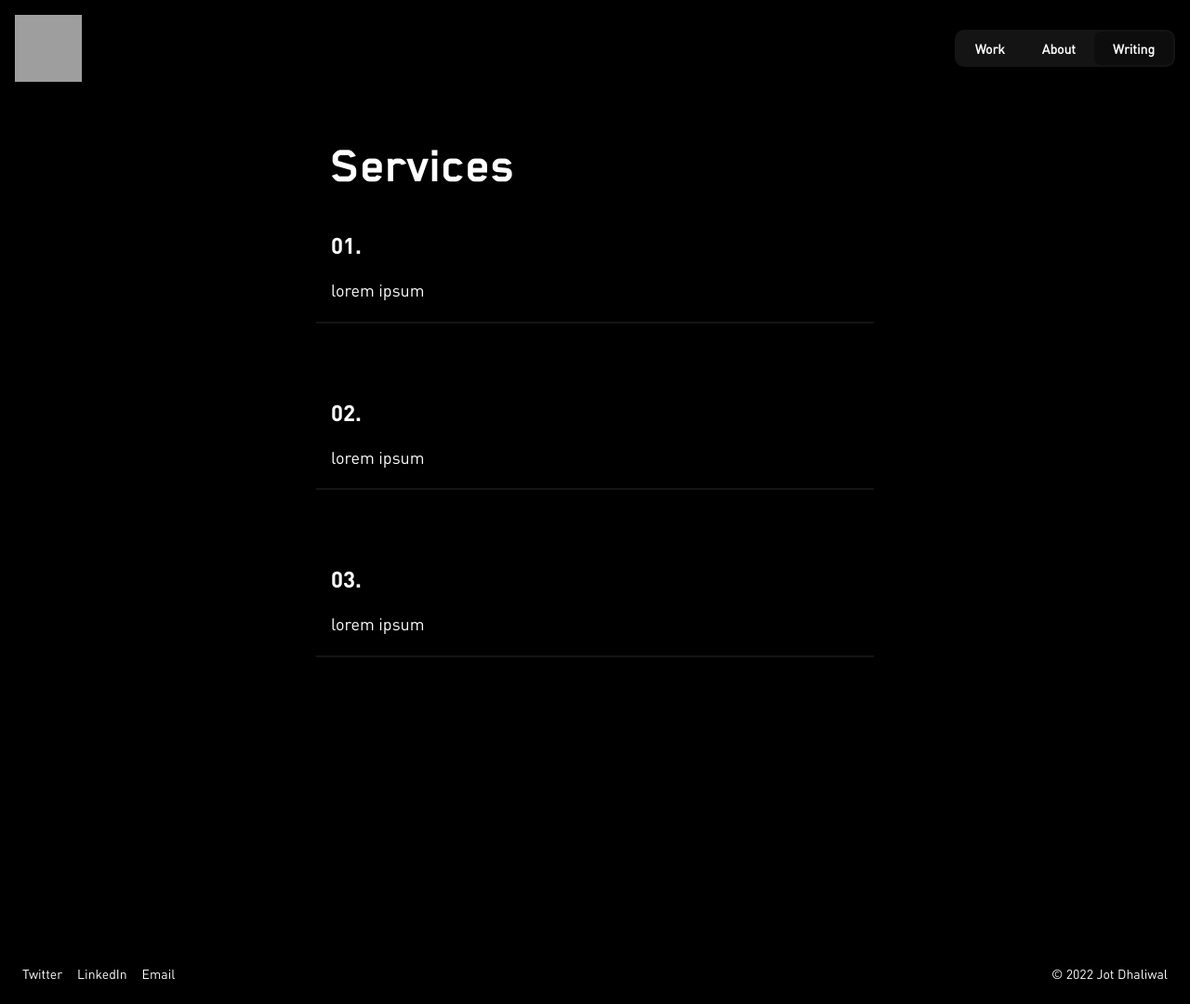
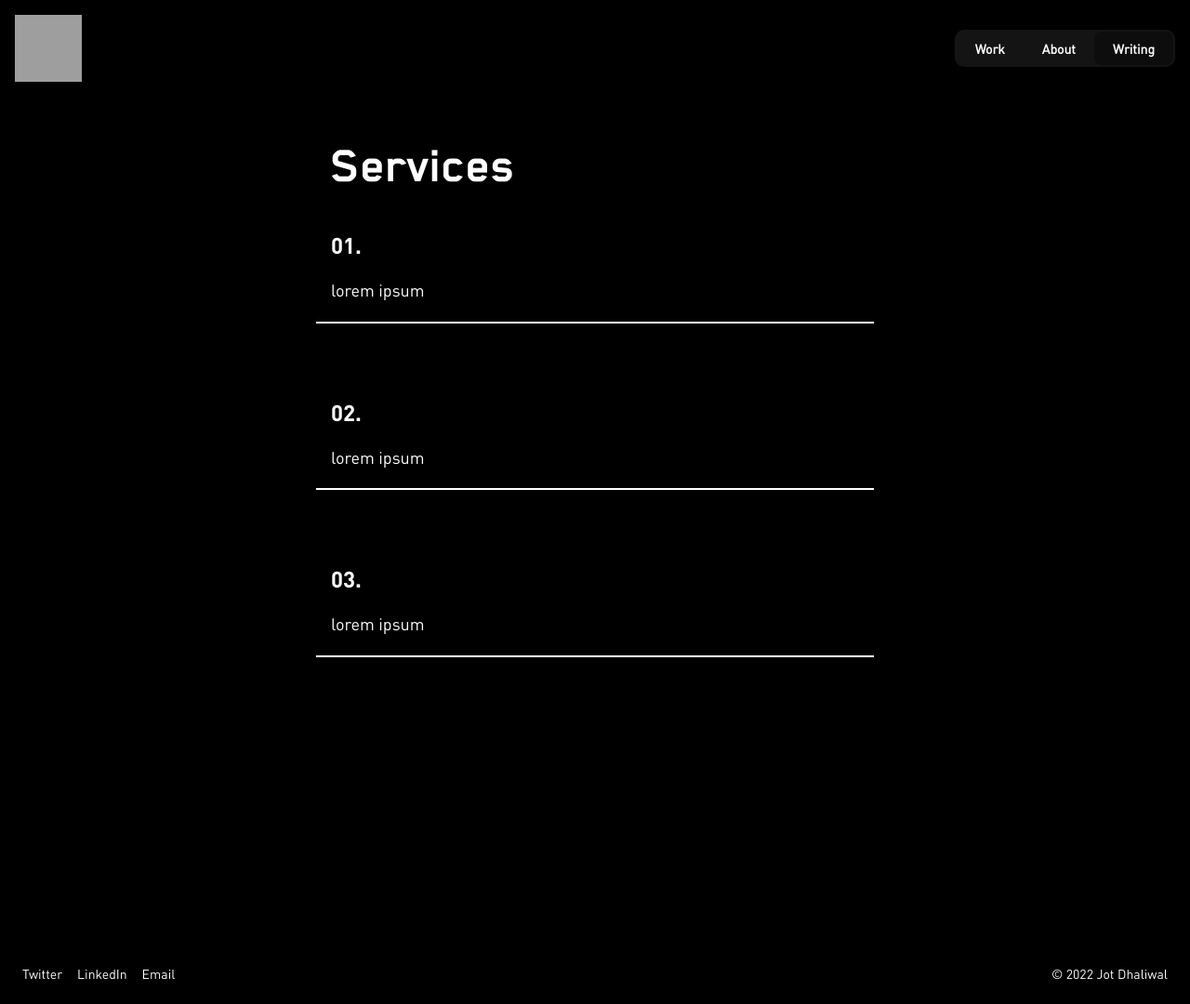
Before and after one commit to jotd/jotd-portfolio, a Jekyll site: the page services/index.html, which Jekyll copies as it is, in a window 1280 px wide and 1080 px high. Shown: the whole window at 93% size. Built offline with Jekyll 4.4.1, drawn with Linux system fonts in a browser that asks for light colours; grey boxes are pictures that could not be loaded.

Commit message:
Update styles.css

```diff
--- a/css/styles.css
+++ b/css/styles.css
@@ -1,9 +1,12 @@
+
+
+/* Typography + Colors ///////////////////////////////////////////////////////////// */
 /* Blender Bold */
 @font-face {
   font-family: "blender_probold";
   src: url("/css/fonts/blender_pro_bold-webfont.woff") format("woff"); }
 
-  /* DIN Bold */
+/* DIN Bold */
 @font-face {
   font-family: "DINPro-Bold";
   src: url("/css/fonts/DIN-Bold.woff") format("woff"); }
@@ -12,50 +15,66 @@
 @font-face {
   font-family: "dinregular";
   src: url("/css/fonts/din_regular-webfont.woff") format("woff"); }
-/* ----------------- */
+
+/* Greys */
+.card-gemini, .card-square, .menu, hr, .work-container, .tag, .text-container {
+  background-color: #141414;
+}
+/* Text Styles */
+.header-home, .header-work, .header-about, .header-case-study {
+  font-family: "blender_probold";
+  color: #ffffff; }
+  .text-subheader-3{
+  font-family: "DINPro-Bold";
+  color: #ffffff; }
+  .menu-link, .menu-link.w--current, .tagline-home, .text-subheader-1, .text-body, .text-body-secondary-1, .text-body-secondary-2 {
+  font-family: "dinregular";
+  color: #ffffff;}
+
+/* Text / Grey 14px */
+.text-2 {
+  font-family: "dinregular";
+  color: #ffffff;
+  font-size: 14px;
+  line-height: 1.7em;
+  margin-left: 16px;
+  margin-right: 16px;
+}
+/* ///////////////////////////////////////////////////////////////////// */
 
 
-/* Components */
+/* Default Styles ////////////////////////////////////////////////////////////*/
+/* Black Bg + White Text */
 body {
   background-color: #000000;
   color: white; }
-
+/* Images occupy full available space */
 img {
   width: 100%;
   height: auto; }
-
+/* Horizontal Line  */
 hr {
-  border: 1px solid #141414;
+  border: 1px;
+  border-style: solid;
 }
-
+/* Links */
 a {
   display: inline-block;
   color: #ffffff;
   text-decoration: none; }
-
-
-
-/* Underlined Links  */
+/* Links with underline */
 .underline {
   text-decoration: underline; }
-
+/* Links without underline on hover */
 .underline:hover {
   text-decoration: none;
   transition: ease; }
-
-/* Styles */
-.card-gemini, .card-square, .menu, hr, .work-container, .tag, .text-container {
-  background-color: #141414;
-}
-.slightly-rounded-corners {
-  border-radius: 16px; }
-
-.rounded-corners {
-  border-radius: 16px; }
+.hide-scroll {
+  overflow: hidden; }
+/* ///////////////////////////////////////////////////////////////////// */
 
 
-/* Navigation //////////////////////////// */
-
+/* Navigation ///////////////////////////////////////////////////////////////////// */
 .availability-block {
   display: -webkit-box;
   display: -webkit-flex;
@@ -71,7 +90,6 @@
           flex: 1;
   align-items: center;
   margin-right: 16px; }
-
 /* White Dot */
 .dot {
     height: 8px;
@@ -81,7 +99,6 @@
     background-color: #00D54B;
     margin-right: 16px;
   }
-
 /* Email CTA */
 .cta {
   font-family: "dinregular";
@@ -101,7 +118,6 @@
   background-color: #141414;
   transition: ease;
 }
-
 .nav-block {
   display: -webkit-box;
   display: -webkit-flex;
@@ -112,46 +128,9 @@
   color: #ffffff;
   margin-right: 16px;
 }
-/* ///////////////////////////////////////// */
+/* ///////////////////////////////////////////////////////////////////// */
 
 
-/* a,
-a:hover,
-a:visited,
-a:focus,
-a:active {
-  text-decoration: none; } */
-
-.hide-scroll {
-  overflow: hidden; }
-
-
-  /* Variables – Text Styles */
-.header-home, .header-work, .header-about, .header-case-study {
-  font-family: "blender_probold";
-  color: #ffffff; }
-.text-subheader-3{
- font-family: "DINPro-Bold";
- color: #ffffff; }
- .menu-link, .menu-link.w--current, .tagline-home, .text-subheader-1, .text-body, .text-body-secondary-1, .text-body-secondary-2 {
- font-family: "dinregular";
- color: #ffffff;}
-
- /* Text / Grey 14px */
- .text-2 {
-  font-family: "dinregular";
-  color: #ffffff;
-  font-size: 14px;
-  line-height: 1.7em;
-  margin-left: 16px;
-  margin-right: 16px;
- }
-
-
- /* Variables – Spacing */
- #spacer-sm {
-  margin-bottom: 48px;
- }
 
 #margin-below-header {
   margin-bottom: 40px; }
@@ -652,8 +631,7 @@
 
 /* Case Study Project – CTA */
 .tag {
-  padding: 1px 8px 1px 8px;
-  /* padding: 4px 16px 4px 16px; */
+  padding: 8px 16px 8px 16px;
   border-radius: 10px;
   margin-top: -12px;
   margin-left: -32px;
```
